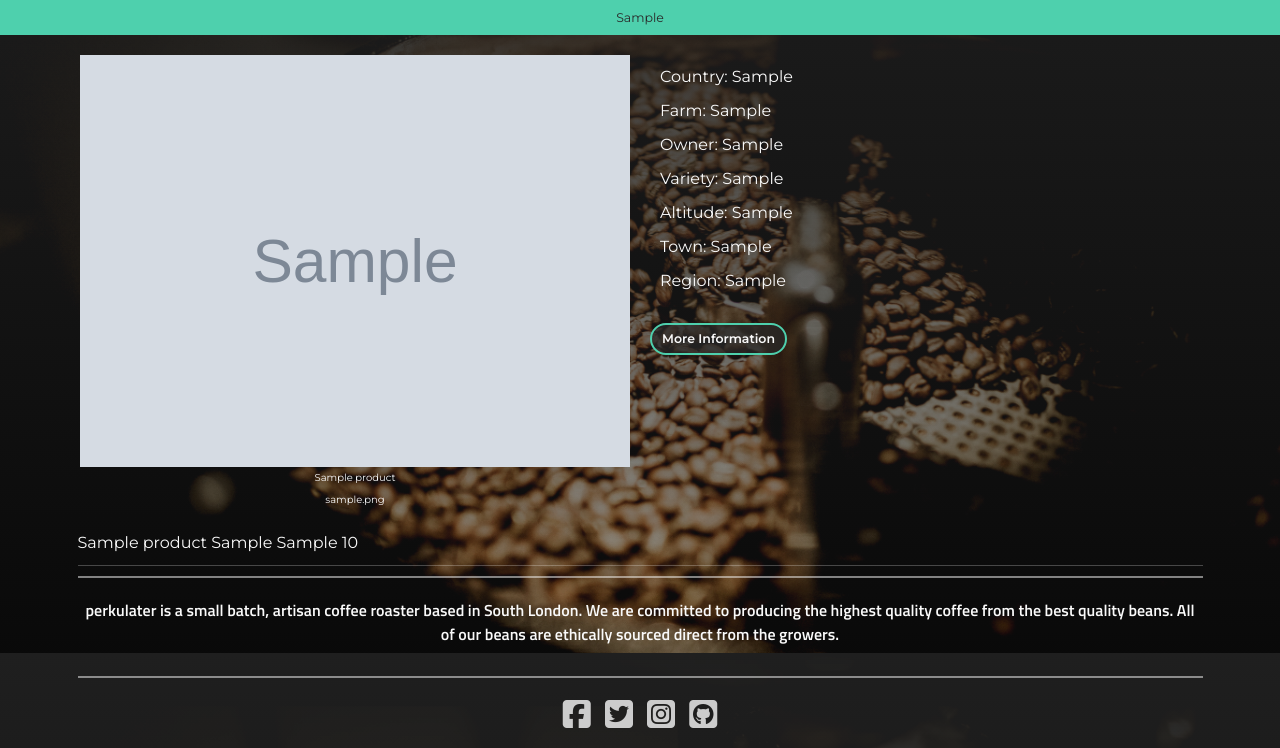
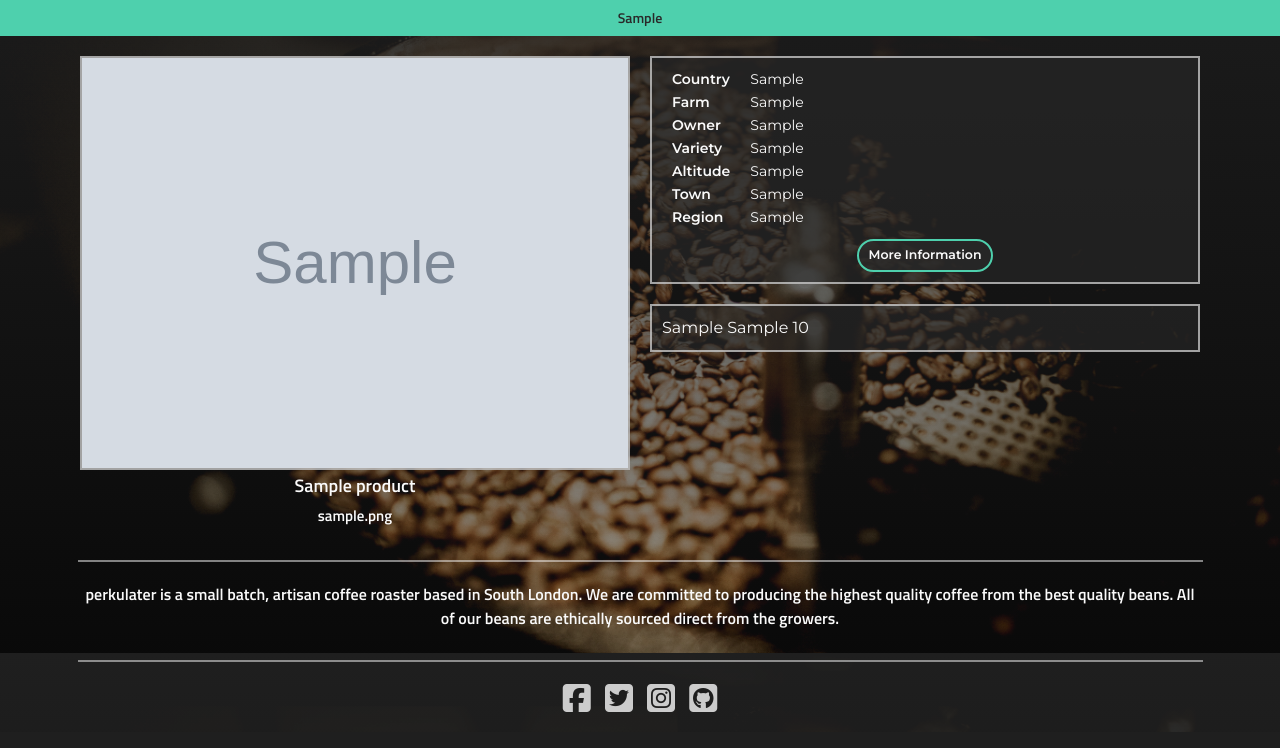
Before and after one commit to richardhenyash/perkulater, a Django app: template products/templates/products/product_detail.html in a window 1280 px wide. Shown: the part 147-895 px from the top of the page. After the commit the page ends 859 px from the top, so only its background shows below. Run offline with Django 3.2, Linux system fonts and the light colour scheme; tables that the repository leaves empty hold one stand-in row (values such as "Sample post"); the template is opened without the code that fills it: values that come from a table or form of the project are taken from there, most other values are stand-ins (such as "Sample title", 1, 10 or a date in 2020); grey boxes marked "Sample" are stand-in pictures; some libraries are stand-ins or nearby versions.

Commit message:
update product detail styling

```diff
--- a/products/static/products/css/products.css
+++ b/products/static/products/css/products.css
@@ -16,6 +16,12 @@
     font-size: 1.5rem;
 }
 
+.product-text-lg {
+    font-family: var(--titlefont);
+    font-weight: 600;
+    font-size: 1.8rem;
+}
+
 .product-rating-text {
     font-size: 1.3rem;
 }
@@ -23,6 +29,16 @@
 .product-offers-text {
     font-family: var(--titlefont);
     font-weight: 600;
+    font-size: 1.4rem;
+}
+
+
+.product-detail-title-text {
+    font-size: 1.4rem;
+    font-weight: 600;
+}
+
+.product-detail-text {
     font-size: 1.4rem;
 }
 
@@ -35,6 +51,15 @@
     .product-text {
         font-size: 1.3rem;
     }
+    .product-text-lg {
+        font-size: 1.6rem;
+    }
+    .product-detail-title-text {
+        font-size: 1.3rem;
+    }
+    .product-detail-text {
+        font-size: 1.3rem;
+    }
     .product-offers-text {
         font-size: 1.3rem;
     }
--- a/products/templates/products/product_detail.html
+++ b/products/templates/products/product_detail.html
@@ -1,5 +1,10 @@
 {% extends "base.html" %}
 {% load static %}
+
+{% block extracss %}
+    <!-- Link to Products Custom CSS -->
+    <link rel="stylesheet" href="{% static 'products/css/products.css' %}">
+{% endblock %}
 
 {% block page_header %}
 {% endblock %}
@@ -10,43 +15,75 @@
 <section id="product-detail" class="container-sm">
     <div class="row py-3">
         <div class="col-sm-12 col-md-6 p-3">
-            <div class="image-container">
-                <a href="{% url 'product_detail' product.id %}">
+            <div class="product-container">
+                <a href="" data-bs-toggle="modal" data-bs-target="#productDetailModal">
                     <img src="{{ product.image.url }}" alt="{{ product.name }}" class="w-100">
                 </a>
             </div>
-            <h6 class="product-text text-center pt-2">{{ product.name }}</h6>
+            <h6 class="product-text-lg text-center pt-2">{{ product.name }}</h6>
             <h6 class="product-text text-center pt-2">{{ coffee_detail.flavour_profile }}</h6>
         </div>
-        <div class="col-sm-12 col-md-6 p-3">
+        <div class="col-sm-6 col-md-6 p-3">
             <div class="product-detail-container p-3">
-                <p class="">Country: {{ coffee_detail.country }}</p>
-                <p class="">Farm: {{ coffee_detail.farm }}</p>
-                <p class="">Owner: {{ coffee_detail.owner }}</p>
-                <p class="">Variety: {{ coffee_detail.variety }}</p>
-                <p class="">Altitude: {{ coffee_detail.altitude }}</p>
-                <p class="">Town: {{ coffee_detail.town }}</p>
-                <p class="">Region: {{ coffee_detail.region }}</p>
+                <table>
+                    <tr>
+                        <td class="product-detail-title-text px-3">Country</td>
+                        <td class="product-detail-text px-3">{{ coffee_detail.country }}</td>
+                    </tr>
+                    <tr>
+                        <td class="product-detail-title-text px-3">Farm</td>
+                        <td class="product-detail-text px-3">{{ coffee_detail.farm }}</td>
+                    </tr>
+                    <tr>
+                        <td class="product-detail-title-text px-3">Owner</td>
+                        <td class="product-detail-text px-3">{{ coffee_detail.owner }}</td>
+                    </tr>
+                    <tr>
+                        <td class="product-detail-title-text px-3">Variety</td>
+                        <td class="product-detail-text px-3">{{ coffee_detail.variety }}</td>
+                    </tr>
+                    <tr>
+                        <td class="product-detail-title-text px-3">Altitude</td>
+                        <td class="product-detail-text px-3">{{ coffee_detail.altitude }}</td>
+                    </tr>
+                    <tr>
+                        <td class="product-detail-title-text px-3">Town</td>
+                        <td class="product-detail-text px-3">{{ coffee_detail.town }}</td>
+                    </tr>
+                    <tr>
+                        <td class="product-detail-title-text px-3">Region</td>
+                        <td class="product-detail-text px-3">{{ coffee_detail.region }}</td>
+                    </tr>
+                </table>
+                <div class="text-center pt-3">
+                    <button type="button" class="btn btn-outline-light rounded-pill btn-lg btn-outline-green"
+                        data-bs-toggle="modal" data-bs-target="#productDetailModal">
+                        More Information
+                    </button>
+                </div>
             </div>
-            <div class="py-3">
-                <button type="button" class="btn btn-outline-light rounded-pill btn-lg btn-outline-green"
-                    data-bs-toggle="modal" data-bs-target="#exampleModal">
-                    More Information
-                </button>
+            <div class="p-3"></div>
+            <div class="product-detail-container p-3">
+                {{ product_sizes }}
+                {{ product_types }}
+                {% for prices in product_prices %}
+                {{ prices.price }}
+                {% endfor %}
             </div>
         </div>
     </div>
-    </div>
-    <!-- Modal -->
-    <div class="modal fade" id="exampleModal" tabindex="-1" aria-labelledby="exampleModalLabel" aria-hidden="true">
-        <div class="modal-dialog">
+    <!-- Product Detail Modal -->
+    <div class="modal fade" id="productDetailModal" tabindex="-1" aria-labelledby="productDetailModalLabel" aria-hidden="true">
+        <div class="modal-dialog modal-xl modal-dialog-centered">
             <div class="modal-content">
                 <div class="modal-header bg-black-3">
-                    <h5 class="modal-title" id="exampleModalLabel">{{product.name}}</h5>
+                    <h5 class="modal-title" id="productDetailModalLabel">{{product.name}}</h5>
                     <button type="button" class="btn-close" data-bs-dismiss="modal" aria-label="Close"></button>
                 </div>
                 <div class="modal-body bg-black-3">
-                    {{ product.description_full }}
+                    {% for description_p in product.get_description_array %}
+                        <p>{{ description_p }}</p>
+                    {% endfor %}
                 </div>
                 <div class="modal-footer bg-black-3">
                     <button type="button" class="btn btn-secondary" data-bs-dismiss="modal">Close</button>
@@ -54,14 +91,5 @@
             </div>
         </div>
     </div>
-    {{ product }}
-    {{ product_sizes }}
-    {{ product_types }}
-    {% for prices in product_prices %}
-    {{ prices.price }}
-    {% endfor %}
-    <div class="divider-thin">
-        <hr>
-    </div>
 </section>
 {% endblock %}
```
